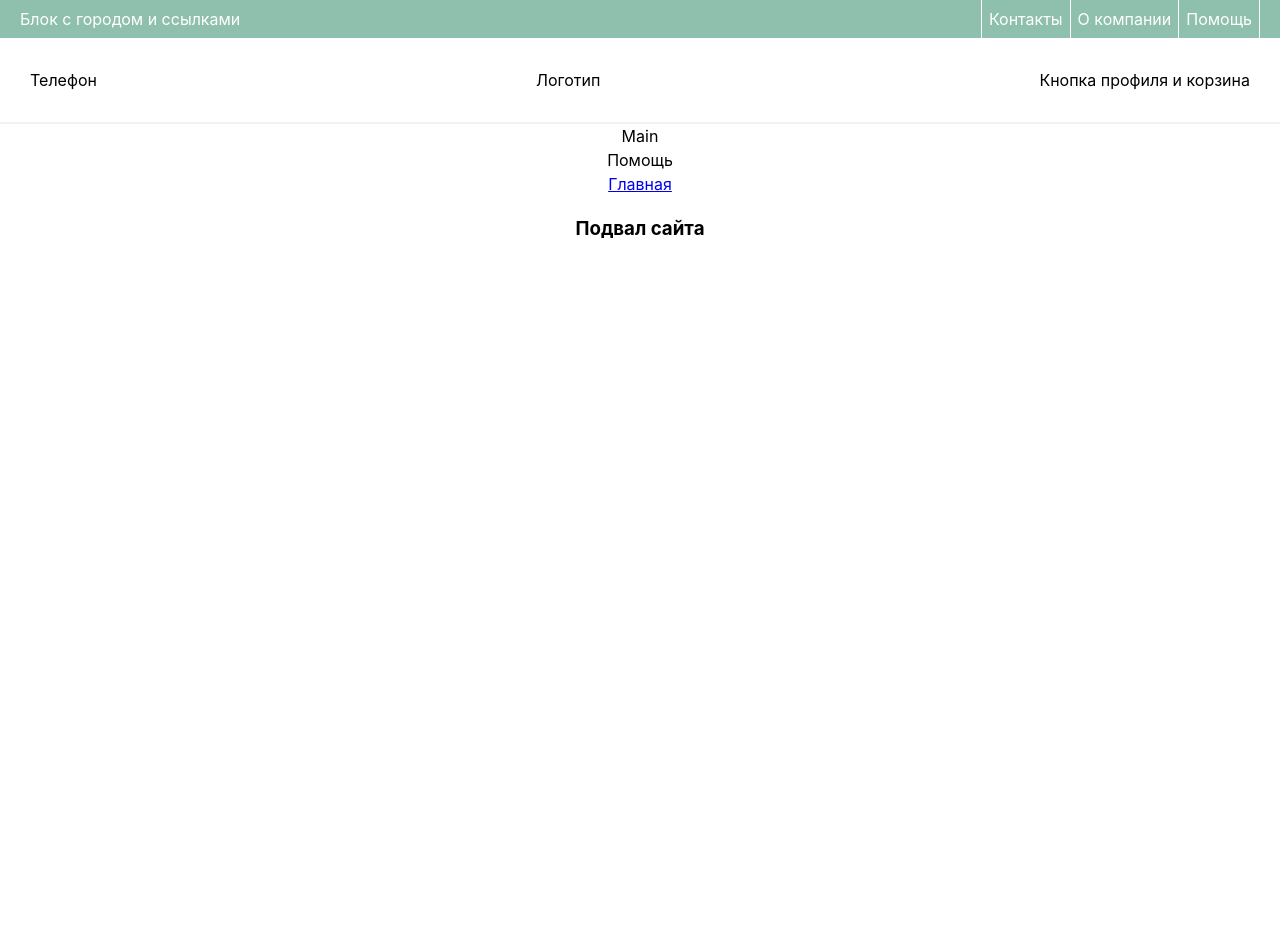
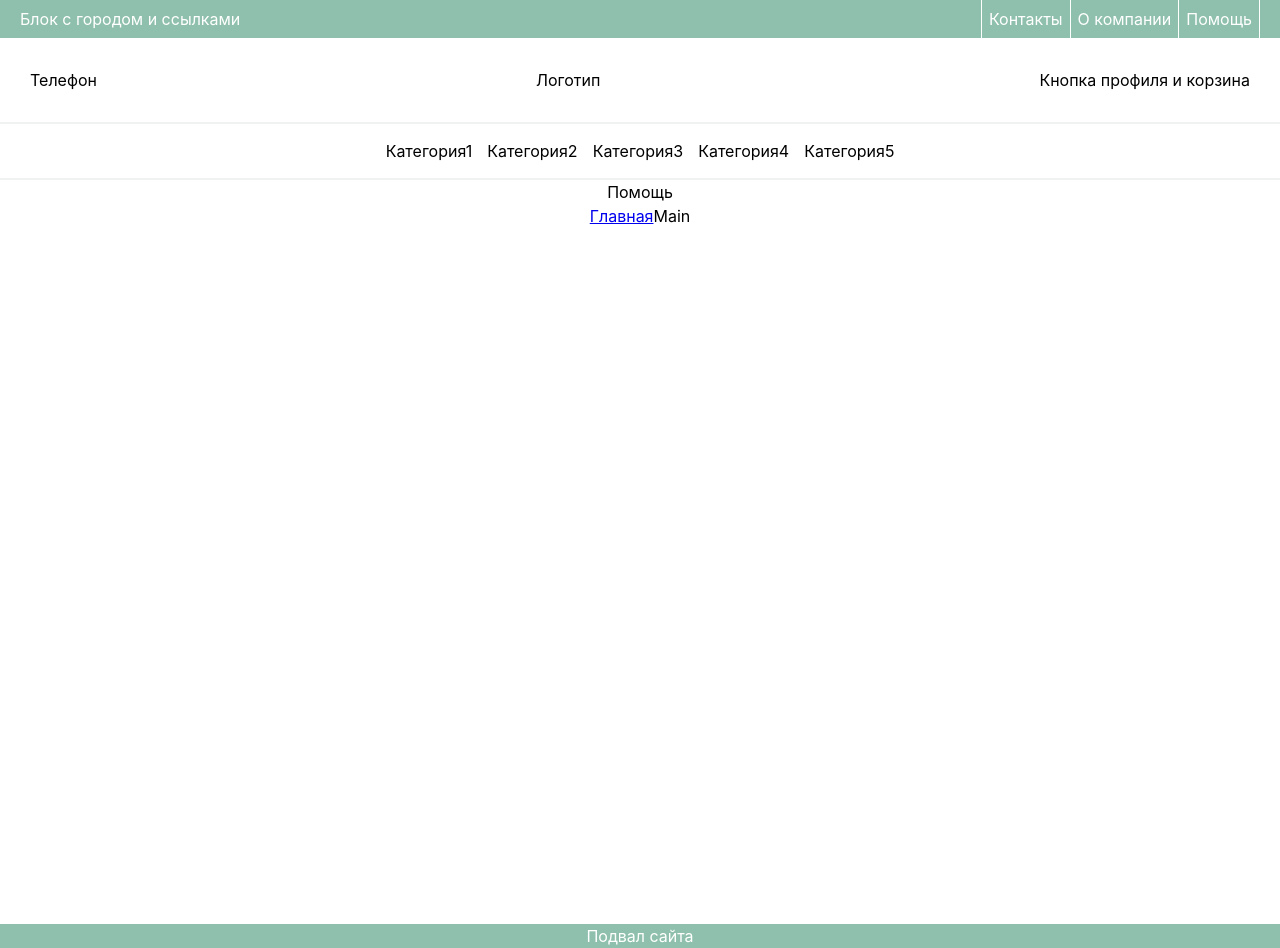
Before and after one commit to Turell7/market, a React (Vite) app in the folder product-app/: page /help in a window 1280 px wide. Before the commit the page ends 800 px from the top, so only its background shows below. Built offline with nearby package versions, Linux system fonts and the light colour scheme.

Commit message:
Added categories and sticky footer

```diff
--- a/product-app/src/App.css
+++ b/product-app/src/App.css
@@ -1,6 +1,6 @@
 #root {
-  max-width: 1280px;
-  margin: 0 auto;
+  /* max-width: 1280px; */
+  margin: 0;
   padding: 0;
   text-align: center;
 }
--- a/product-app/src/components/Footer/Footer.jsx
+++ b/product-app/src/components/Footer/Footer.jsx
@@ -2,6 +2,8 @@ import style from './styles.module.scss'
 
 export function Footer() {
   return (
-    <h3 className={style.containerFooter}>Подвал сайта</h3>
+    <div className={style.containerFooter}>
+      Подвал сайта
+    </div>
   )
 }
--- a/product-app/src/components/Footer/styles.module.scss
+++ b/product-app/src/components/Footer/styles.module.scss
@@ -1,3 +1,7 @@
 .containerFooter {
-  color: black;
+  color: white;
+  background-color: #8FC0AD;
+  max-width: 100%;
+  position: sticky;
+  // flex-shrink: 0;
 }
--- a/product-app/src/components/Main/Main.jsx
+++ b/product-app/src/components/Main/Main.jsx
@@ -1,12 +1,14 @@
 import { Outlet } from 'react-router-dom'
+import { TopNav } from '../TopNav/TopNav'
 import style from './styles.module.css'
 
 export function Main() {
   return (
     <>
       <main className={style.containerMain}>
+        <TopNav />
+        <Outlet />
         Main
-        <Outlet />
       </main>
     </>
   )
--- a/product-app/src/components/Main/styles.module.css
+++ b/product-app/src/components/Main/styles.module.css
@@ -1,3 +1,4 @@
 .containerMain {
   color: black;
+  height: 100vh;
 }
--- /dev/null
+++ b/product-app/src/components/TopNav/TopNav.jsx
@@ -0,0 +1,15 @@
+import styles from './styles.module.scss'
+
+export function TopNav() {
+  return (
+    <div className={styles.containerCategoty}>
+      <div className={styles.container}>
+        <div>Категория1</div>
+        <div>Категория2</div>
+        <div>Категория3</div>
+        <div>Категория4</div>
+        <div>Категория5</div>
+      </div>
+    </div>
+  )
+}
--- /dev/null
+++ b/product-app/src/components/TopNav/styles.module.scss
@@ -0,0 +1,16 @@
+.containerCategoty {
+  display: flex;
+  flex-direction: row;
+  align-items: center;
+  justify-content: space-evenly;
+  gap: 15px;
+  padding: 15px;
+  border-bottom: 2px solid #F0F2F1;
+  cursor: pointer;
+
+  .container {
+    display: flex;
+    flex-direction: row;
+    gap: 15px;
+  }
+}
--- a/product-app/src/index.css
+++ b/product-app/src/index.css
@@ -15,4 +15,7 @@
 
 body {
   margin: 0 auto;
+  min-height: 100vh;
+  display: flex;
+  flex-direction: column;
 }
```
